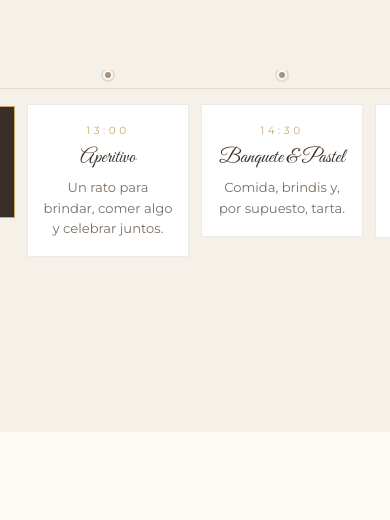
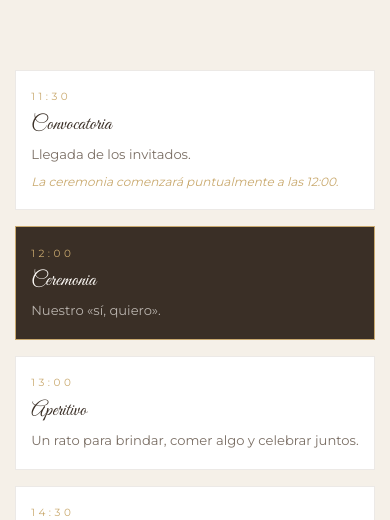
Before and after one commit to francompapp/invitacion-casamiento, a React (Vite) app: page / in a window 390 px wide. Shown: the part 1013-1533 px from the top of the page. Built offline with nearby package versions, Linux system fonts and the light colour scheme.

Commit message:
Use vertical timeline layout on mobile

```diff
--- a/src/components/Schedule/Schedule.css
+++ b/src/components/Schedule/Schedule.css
@@ -167,34 +167,39 @@
 
 @media (max-width: 768px) {
   .timeline-wrapper {
-    overflow-x: auto;
-    overflow-y: hidden;
-    scroll-snap-type: x mandatory;
-    -webkit-overflow-scrolling: touch;
-    touch-action: pan-x;
+    overflow: visible;
     width: 100%;
     margin: 0;
-    padding: 0 0 1.2rem;
-    scroll-padding-left: 0;
+    padding: 0;
+    cursor: default;
   }
 
   .timeline-track {
-    min-width: max-content;
+    display: flex;
+    flex-direction: column;
+    gap: 1rem;
+    min-width: 0;
+    width: 100%;
     padding: 0;
   }
 
   .timeline-track::before {
-    left: 0;
-    right: 0;
+    display: none;
   }
 
   .timeline-item {
-    width: 162px;
-    scroll-snap-align: start;
+    width: 100%;
+    align-items: stretch;
+  }
+
+  .timeline-dot {
+    display: none;
   }
 
   .timeline-card {
-    padding: 1.1rem 0.85rem;
+    width: 100%;
+    padding: 1.15rem 0.95rem;
+    text-align: left;
   }
 
   .timeline-event-title {
@@ -202,14 +207,7 @@
   }
 
   .timeline-scroll-hint {
-    display: block;
-    margin-top: -0.4rem;
-    text-align: center;
-    font-size: 0.68rem;
-    letter-spacing: 1.4px;
-    text-transform: uppercase;
-    color: var(--color-text-soft);
-    opacity: 0.9;
+    display: none;
   }
 }
 
```
